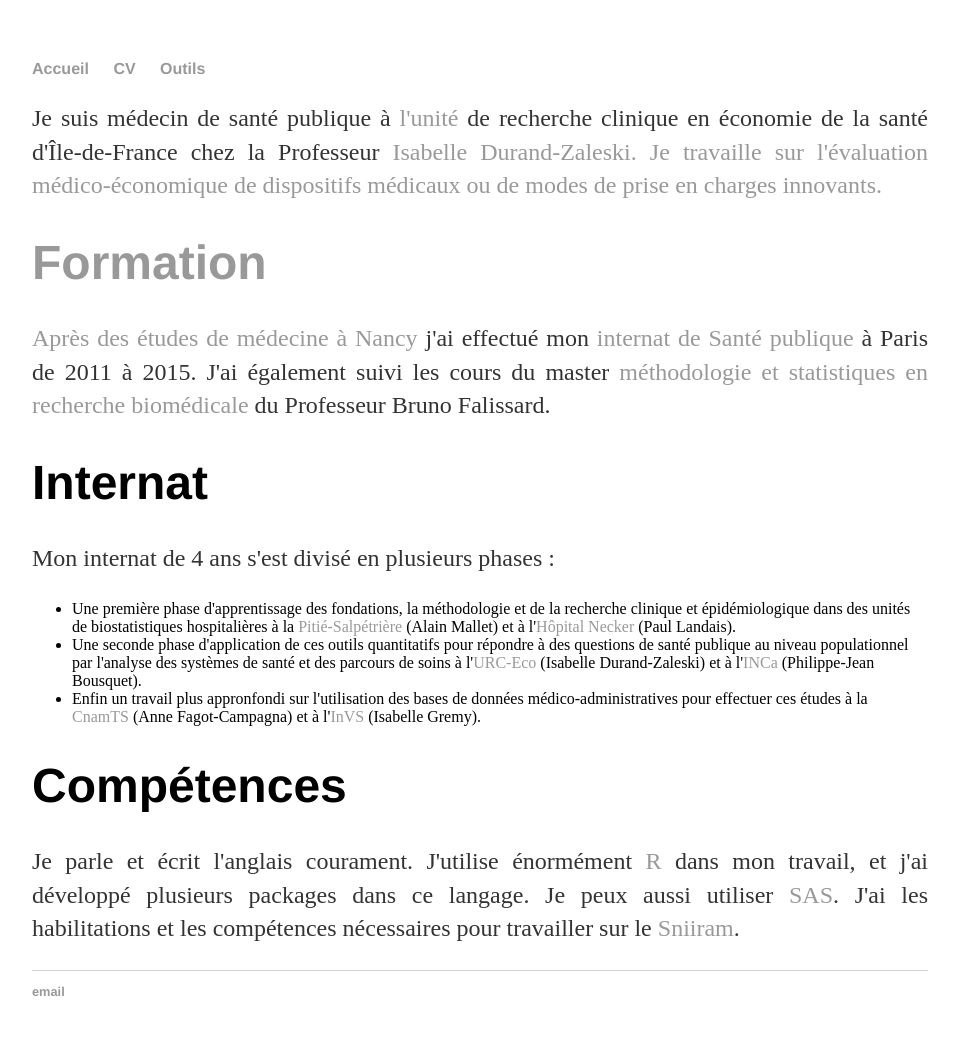
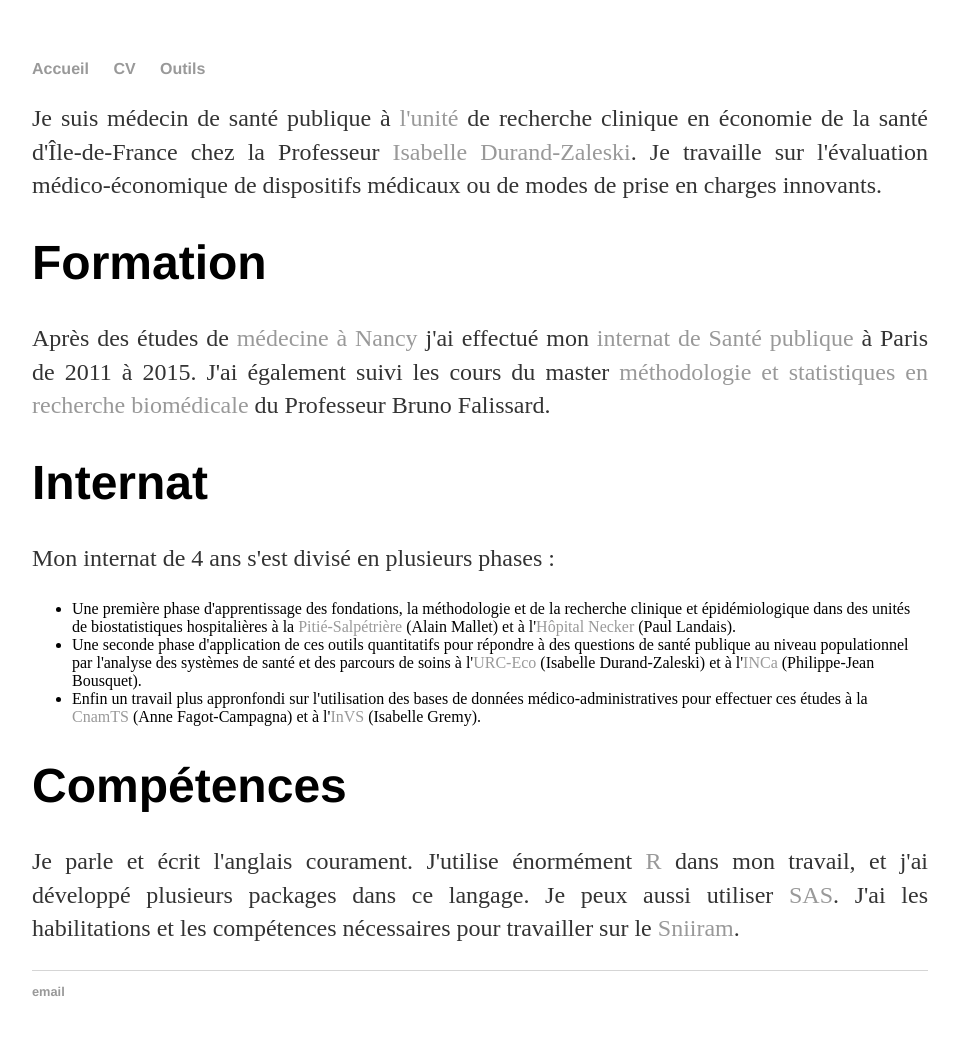
Before and after one commit to pierucci/pierucci.github.io, a Jekyll site: the page built from cv.html, in a window 1280 px wide. Shown: the whole page, without its empty margins (160-1119 px from the left). Built offline with Jekyll 4.4.1, drawn with Linux system fonts in a browser that asks for light colours; some of the changed lines change nothing that is shown.

Commit message:
fix link

```diff
--- a/cv.html
+++ b/cv.html
@@ -5,7 +5,7 @@
 <div class="cv-now">
 <p>Je suis médecin de santé publique à <a href = "http://www.urc-eco.fr/">l'unité</a> de
 recherche clinique en économie de la santé d'Île-de-France chez la
-Professeur <a href = "http://www.urc-eco.fr/Isabelle-DURAND-ZALESKI,6">Isabelle Durand-Zaleski.
+Professeur <a href = "http://www.urc-eco.fr/Isabelle-DURAND-ZALESKI,6">Isabelle Durand-Zaleski</a>.
 Je travaille sur l'évaluation médico-économique de dispositifs médicaux ou de modes de prise en charges innovants.</p>
 </div>
 <div class="cv-formation">
```
